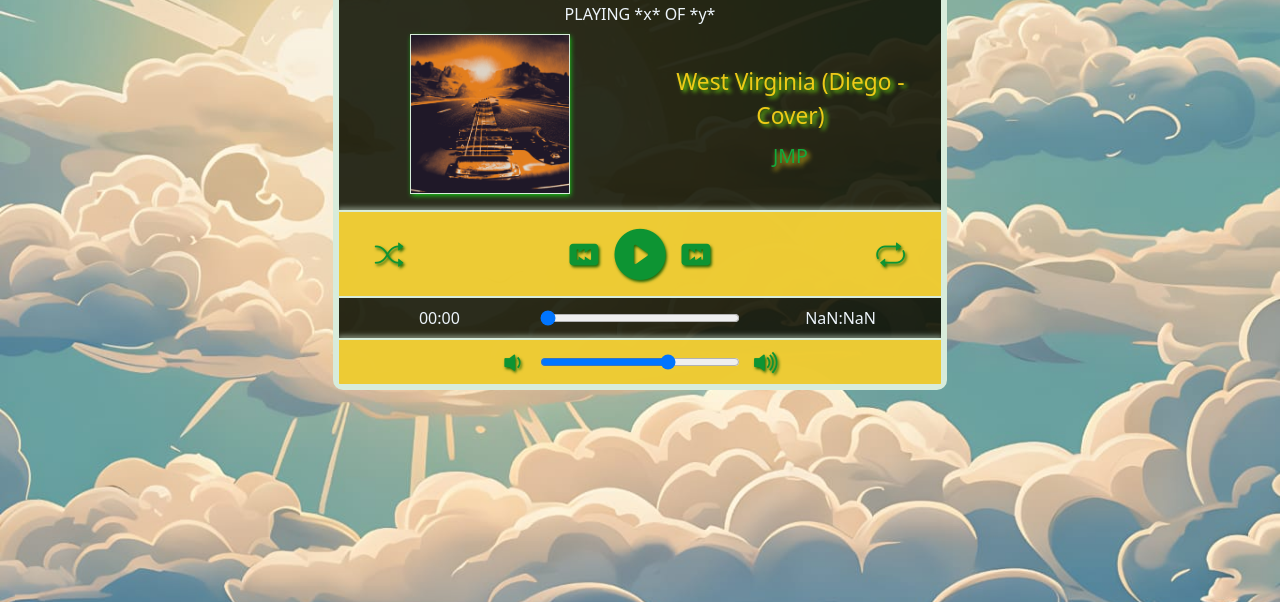
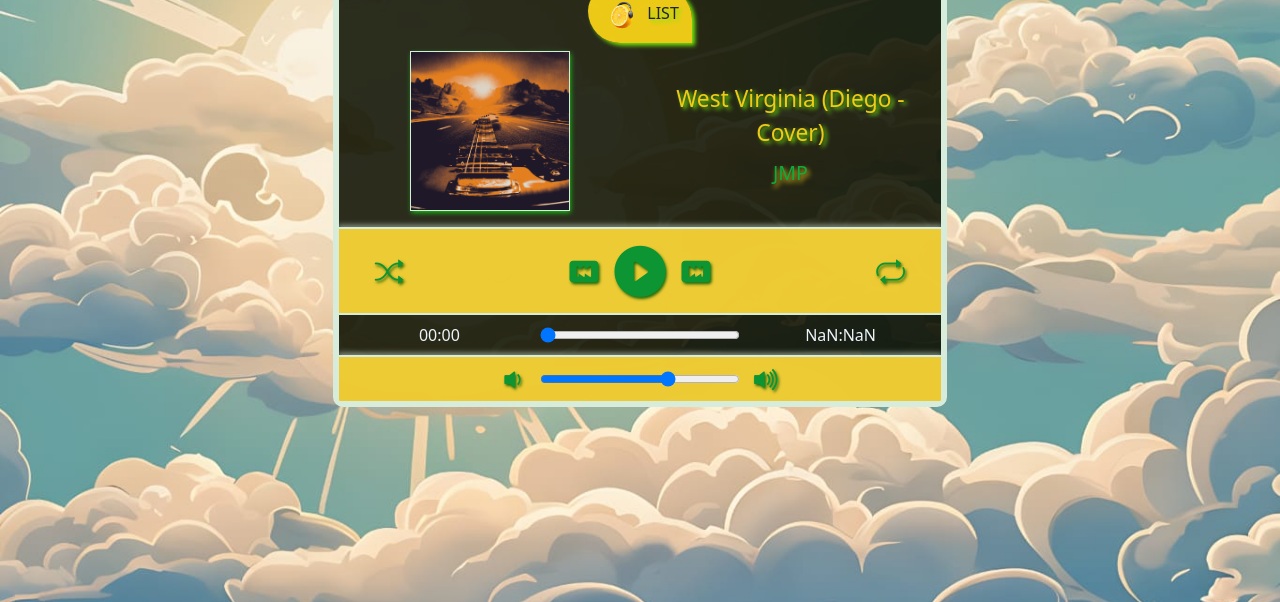
Before and after one commit to Vgarcan/CodeInstitute-proj02, a website: page index.html in a window 1280 px wide. Shown: the part 198-800 px from the top of the page. Drawn offline with nearby package versions, Linux system fonts and the light colour scheme.

Commit message:
UPDATE: list button included. Pictures added

```diff
--- a/assets/css/styles.css
+++ b/assets/css/styles.css
@@ -1,5 +1,5 @@
 body {
-    padding-top: 30px;
+    padding-top: 15px;
     background-color: rgba(6, 114, 228, 0.532);
     background-image: url("/assets/imgs/bg-sky.jpg");
     background-repeat: no-repeat;
@@ -47,6 +47,29 @@ body {
 
 #details {}
 
+#now-playing-list {
+    /* display: flex; */
+}
+
+#lists-icon {
+    background-image: url('/assets/imgs/lemon_music.ico');
+    height: 42px;
+}
+
+.btn {
+    background-color: #ffd818e9;
+    text-shadow: 3px 2.4px 4.4px #73E60C;
+    box-shadow: 3px 2.4px 4.4px #73E60C;
+    border-radius: 30rem 40rem 0 40rem;
+}
+
+.btn:hover {
+    background-color: #73E60C;
+    text-shadow: 3px 2.4px 4.4px #ffd818e9;
+    box-shadow: 3px 2.4px 4.4px #ffd818e9;
+    color: black;
+}
+
 #track-picture img {
     width: 10rem;
     height: 10rem;
@@ -71,7 +94,7 @@ body {
 
 i {
     color: #0d9433;
-    text-shadow: 1.4px 2.2px 3px rgba(6, 89, 2, 0.861);
+    text-shadow: 1.4px 2.2px 3px #065902dc;
 }
 
 i:hover {
--- a/index.html
+++ b/index.html
@@ -19,14 +19,18 @@
 
             <!-- BANNER SECTION -->
             <div id="banner" class="row py-0 sect-slice">
-                <!-- <div id="title" class="col-12 display-4"><img src="assets\imgs\logo-img.png" id="logo-lemon" alt="Title logo" height="120px"> Xemusic</div> -->
                 <img src="assets/imgs/tittle-logo.png" alt="Title Logo" class="p-0">
             </div>
             <!-- END BANNER SECTION -->
 
             <!-- INFO SECTION -->
             <div id="details" class="row py-3 sect-slice">
-                <div id="now-playing-list" class="col-12 mb-2">PLAYING *x* OF *y*</div>
+                <div id="now-playing-list" class="col-12 mb-2 justify-content-center">
+                    <span id="list-name-display" class="btn">
+                        <img src="assets/imgs/lemon_music.ico" alt="Icon to access the Lists" id="lists-icon">
+                        LIST
+                    </span>
+                </div>
                 <div id="track-picture" class="col-12 col-sm-6">
                     <img src="assets/imgs/logo-img.png" alt="Track Image" class="sect-slice">
                 </div>
```
Also changed, not shown: assets/imgs/lemon-coin.ico (added), assets/imgs/lemon_music.ico (added), assets/imgs/lemon_music.png (added).
